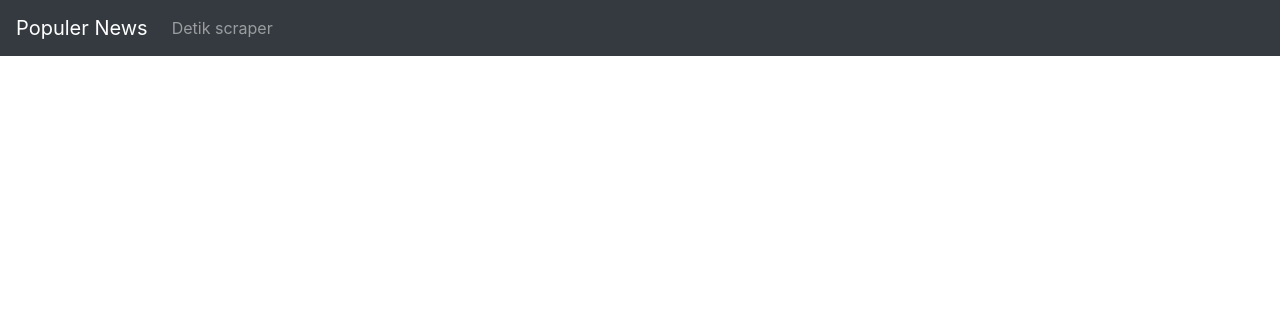
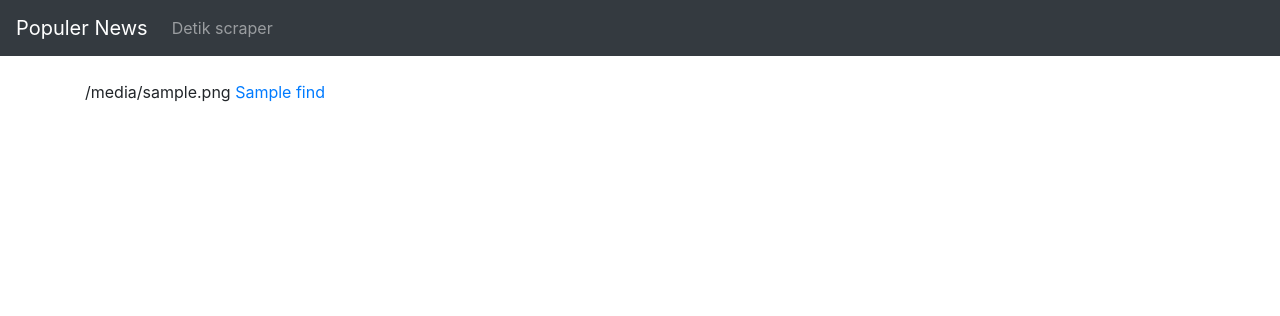
Before and after one commit to masalee-dev/scraping-news-portal, a Flask app: template templates/index.html in a window 1280 px wide. Shown: the top 316 px of the page. Run offline with Flask 3, Linux system fonts and the light colour scheme; the template is opened without the code that fills it: most values are stand-ins (such as "Sample title", 1, 10 or a date in 2020).

Commit message:
update code and include flask-done

```diff
--- a/main.py
+++ b/main.py
@@ -19,8 +19,9 @@ def populer_news():
     populer = soup.find('div',{'class':'grid-row list-content'})
     # print(populer)
     titles = populer.find_all(attrs={'class':'media__text'})
-    for t in titles:
-        print(t.text)
+    images = populer.find_all(attrs={'class':'media__image'})
+    for i in images:
+        print(i.find('a').find('img')['title'])
     # print(titles)
 
 
--- a/run.py
+++ b/run.py
@@ -8,5 +8,24 @@ app = Flask(__name__)
 def home():
     return render_template('index.html')
 
+@app.route('/detik-populer')
+
+def detik_populer():
+    url = ('https://www.detik.com/terpopuler')
+    headers = {
+        'User Agent': 'Mozilla/5.0 (Windows NT 10.0; Win64; x64) AppleWebKit/537.36 (KHTML, like Gecko) Chrome/138.0.0.0 Safari/537.36'}
+
+    s = requests.session()
+    s.headers.update(headers)
+
+    page = s.get(url)
+    soup = BeautifulSoup(page.text, 'html.parser')
+    populer = soup.find('div', {'class': 'grid-row list-content'})
+        # print(populer)
+    titles = populer.find_all(attrs={'class': 'media__text'})
+    images = populer.find_all(attrs={'class': 'media__image'})
+
+    return render_template('index.html', images=images)
+
 if __name__ == '__main__':
     app.run(debug=True)
--- a/templates/index.html
+++ b/templates/index.html
@@ -12,14 +12,14 @@
 <body>
 
 <nav class="navbar navbar-expand-md bg-dark navbar-dark">
-  <a class="navbar-brand" href="#">Populer News</a>
+  <a class="navbar-brand" href="/">Populer News</a>
   <button class="navbar-toggler" type="button" data-toggle="collapse" data-target="#collapsibleNavbar">
     <span class="navbar-toggler-icon"></span>
   </button>
   <div class="collapse navbar-collapse" id="collapsibleNavbar">
     <ul class="navbar-nav">
       <li class="nav-item">
-        <a class="nav-link" href="#">Detik scraper</a>
+        <a class="nav-link" href="/detik-populer">Detik scraper</a>
       </li>
     </ul>
   </div>
@@ -27,6 +27,10 @@
 <br>
 
 <div class="container">
+  {% for i in images %}
+      {{ i|safe }}
+      <a href="{{ i.find('a')['href']|safe }}">{{ i.find('a').find('img')['title']|safe}}</a>
+  {% endfor %}
 </div>
 
 </body>
```
